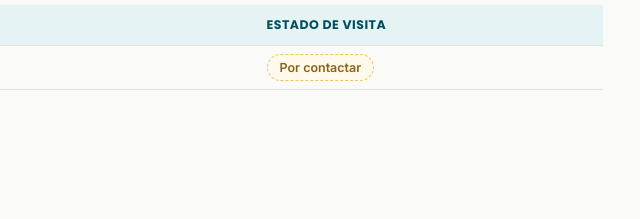
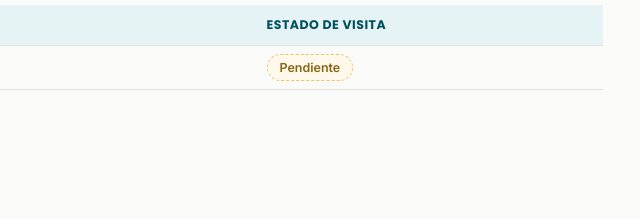
Before and after one commit to HuugoGo/informe-proveedor-seguro, a plain HTML site: page chapters/02-diagnostico-sierra-gorda.html in a window 1280 px wide. Both pictures are taken after a click on the button "Siguiente". Shown: the part 444-663 px from the top of the page, 557-1197 px from the left. Drawn offline with Linux system fonts and the light colour scheme.

Commit message:
Rename JAG SPA visit status to Pendiente
Co-Authored-By: Claude Sonnet 5 <noreply@anthropic.com>

```diff
--- a/chapters/02-diagnostico-sierra-gorda.html
+++ b/chapters/02-diagnostico-sierra-gorda.html
@@ -85,7 +85,7 @@
           <caption>Detalle por empresa — visitas pendientes (Sierra Gorda)</caption>
           <thead><tr><th>Empresa</th><th>Contacto</th><th>Estado de visita</th></tr></thead>
           <tbody>
-            <tr><td>JAG SPA</td><td>Jorge Eric Aguirre Godoy</td><td><span class="tag pending">Por contactar</span></td></tr>
+            <tr><td>JAG SPA</td><td>Jorge Eric Aguirre Godoy</td><td><span class="tag pending">Pendiente</span></td></tr>
           </tbody>
         </table>
       </div>
```
